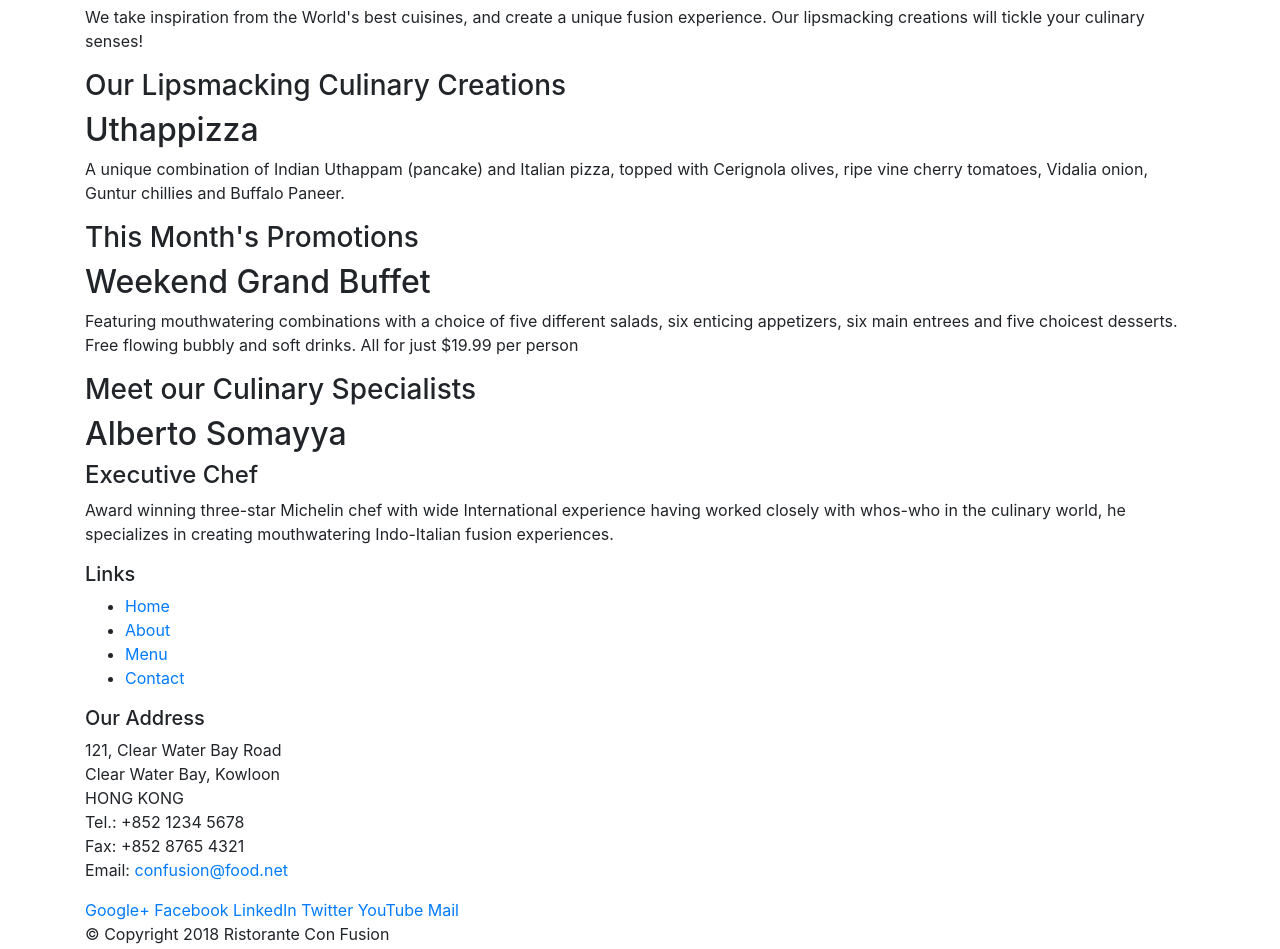
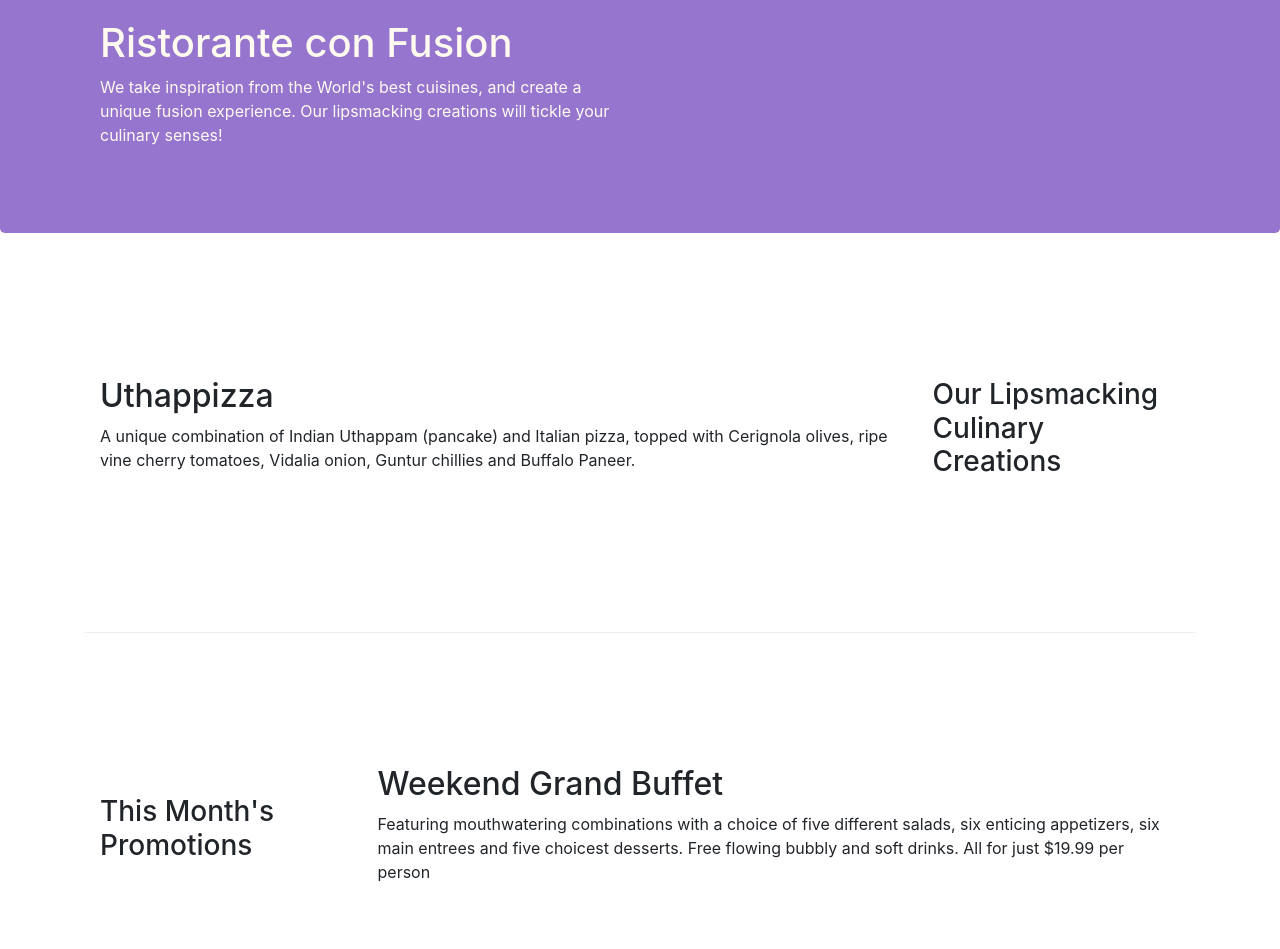
Before and after one commit to hcone5006/conFusion, a website: page index.html in a window 1280 px wide. Shown: the part 51-1000 px from the top of the page. Drawn offline with nearby package versions, Linux system fonts and the light colour scheme.

Commit message:
Assignment 1

```diff
--- /dev/null
+++ b/css/styles.css
@@ -0,0 +1,29 @@
+.row-header {
+    margin: 0 auto;
+    padding: 0 auto;
+}
+
+.row-content {
+    margin: 0 auto;
+    padding: 50px 0;
+    border-bottom: 1px ridge;
+    min-height: 400px;
+}
+
+.footer {
+    background-color: #d1c4e9;
+    padding: 20px 0;
+}
+
+.jumbotron {
+    padding: 70px 30px;
+    margin: 0 auto;
+    background: #9575cd;
+    color: floralwhite;
+}
+
+.address {
+    font-size: 80%;
+    margin: 0;
+    color: #0f0f0f;
+}
--- a/index.html
+++ b/index.html
@@ -9,15 +9,16 @@
 
     <!-- Bootstrap CSS -->
     <link rel="stylesheet" href="node_modules/bootstrap/dist/css/bootstrap.min.css">
+    <link rel="stylesheet" href="css/styles.css">
     <title>Ristorante Con Fusion</title>
 </head>
 
 <body>
 
-    <header>
+    <header class="jumbotron">
         <div class="container">
-            <div>
-                <div>
+            <div class="row row-header">
+                <div class="col-12 col-sm-4 col-md-6">
                     <h1>Ristorante con Fusion</h1>
                     <p>We take inspiration from the World's best cuisines, and create a unique fusion experience. Our lipsmacking creations will tickle your culinary senses!</p>
                 </div>
@@ -27,53 +28,53 @@
         </div>
     </header>
 
-    <div class="container">
-        <div>
-            <div>
+    <div class="container ">
+        <div class="row row-content align-items-center">
+            <div class="col-12 col-sm-4 col-md-3 order-sm-last">
                 <h3>Our Lipsmacking Culinary Creations</h3>
             </div>
-            <div>
+            <div class="col col-sm col-md order-sm-first">
                 <h2>Uthappizza</h2>
-                <p>A unique combination of Indian Uthappam (pancake) and Italian pizza, topped with Cerignola olives, ripe vine cherry tomatoes, Vidalia onion, Guntur chillies and Buffalo Paneer.</p>
+                <p class="d-none d-sm-block">A unique combination of Indian Uthappam (pancake) and Italian pizza, topped with Cerignola olives, ripe vine cherry tomatoes, Vidalia onion, Guntur chillies and Buffalo Paneer.</p>
             </div>
         </div>
 
 
-        <div>
-            <div>
+        <div class="row row-content align-items-center">
+            <div class="col-12 col-sm-4 col-md-3">
                 <h3>This Month's Promotions</h3>
             </div>
-            <div>
+            <div class="col col-sm col-md">
                 <h2>Weekend Grand Buffet</h2>
-                <p>Featuring mouthwatering combinations with a choice of five different salads, six enticing appetizers, six main entrees and five choicest desserts. Free flowing bubbly and soft drinks. All for just $19.99 per person </p>
+                <p class="d-none d-sm-block">Featuring mouthwatering combinations with a choice of five different salads, six enticing appetizers, six main entrees and five choicest desserts. Free flowing bubbly and soft drinks. All for just $19.99 per person </p>
             </div>
         </div>
 
-        <div>
-            <div>
+        <div class="row row-content align-items-center">
+            <div class="col-12 col-sm-4 order-sm-last col-md-3">
                 <h3>Meet our Culinary Specialists</h3>
             </div>
-            <div>
+            <div class="col col-sm order-sm-first col-md">
                 <h2>Alberto Somayya</h2>
                 <h4>Executive Chef</h4>
-                <p>Award winning three-star Michelin chef with wide International experience having worked closely with whos-who in the culinary world, he specializes in creating mouthwatering Indo-Italian fusion experiences. </p>
+                <p class="d-none d-sm-block">Award winning three-star Michelin chef with wide International experience having worked closely with whos-who in the culinary world, he specializes in creating mouthwatering Indo-Italian fusion experiences. </p>
             </div>
         </div>
     </div>
 
-    <footer>
+    <footer class="footer">
         <div class="container">
-            <div>
-                <div>
+            <div class="row">
+                <div class="col-4 offset-1 col-sm-2">
                     <h5>Links</h5>
-                    <ul>
+                    <ul class="list-unstyled">
                         <li><a href="#">Home</a></li>
                         <li><a href="#">About</a></li>
                         <li><a href="#">Menu</a></li>
                         <li><a href="#">Contact</a></li>
                     </ul>
                 </div>
-                <div>
+                <div class="col-7 col-sm-5">
                     <h5>Our Address</h5>
                     <address>
 		              121, Clear Water Bay Road<br>
@@ -84,8 +85,8 @@
 		              Email: <a href="mailto:confusion@food.net">confusion@food.net</a>
 		           </address>
                 </div>
-                <div>
-                    <div>
+                <div class="col-12 col-sm-4 align-self-center">
+                    <div class="text-center">
                         <a href="http://google.com/+">Google+</a>
                         <a href="http://www.facebook.com/profile.php?id=">Facebook</a>
                         <a href="http://www.linkedin.com/in/">LinkedIn</a>
@@ -95,8 +96,8 @@
                     </div>
                 </div>
            </div>
-           <div>
-                <div>
+           <div class="row justify-content-center">
+                <div class="col-auto">
                     <p>© Copyright 2018 Ristorante Con Fusion</p>
                 </div>
            </div>
```
Also changed, not shown: aboutus.html (added, +115 -0 lines).
